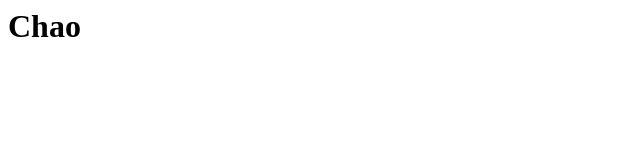
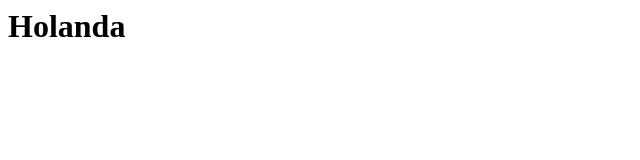
Before and after one commit to divalenciaro/divalenciaro.github.io, a plain HTML site: page index.html in a window 1280 px wide. Shown: the whole page, without its empty margins (0-640 px from the left). Drawn offline with Linux system fonts and the light colour scheme.

Commit message:
Update index.html

```diff
--- a/index.html
+++ b/index.html
@@ -1,3 +1,3 @@
 <html>
-  <h1>Chao</h1>
+  <h1>Holanda</h1>
 </html>
```
